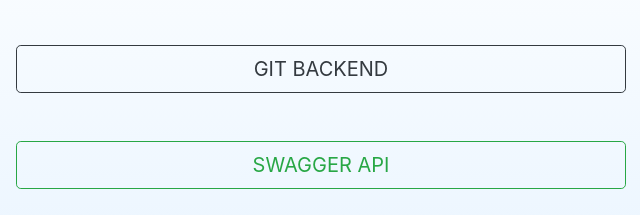
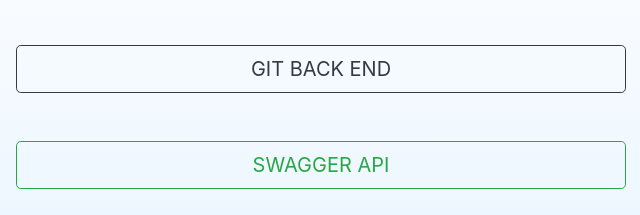
Before and after one commit to spioc999/exchangeBooks-nodejs, a website: page index.html in a window 1280 px wide. Shown: the part 147-362 px from the top of the page, 319-959 px from the left. Drawn offline with nearby package versions, Linux system fonts and the light colour scheme.

Commit message:
charged copy

```diff
--- a/index.html
+++ b/index.html
@@ -84,7 +84,7 @@
             </div>
             <div class="row mt-5">
                 <div class="col-10 col-md-6 offset-1 offset-md-3">
-                    <a href="https://github.com/spioc999/exchangeBooks-nodejs" target="_blank" class="btn btn-outline-dark btn-lg btn-block animate__animated animate__backInLeft animate__delay-1s">GIT BACKEND</a>
+                    <a href="https://github.com/spioc999/exchangeBooks-nodejs" target="_blank" class="btn btn-outline-dark btn-lg btn-block animate__animated animate__backInLeft animate__delay-1s">GIT BACK END</a>
                 </div>
             </div>
             <div class="row mt-5">
```
